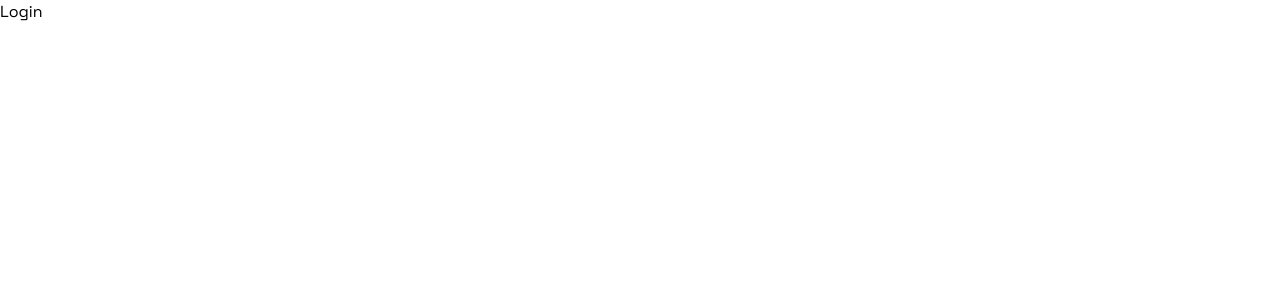
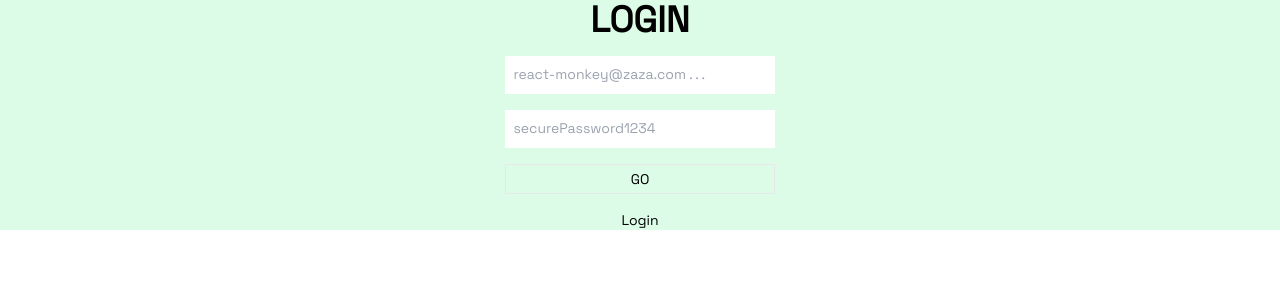
Before and after one commit to jarenadams21/next-spotify-api-tool, a Next.js app: page /components/Login in a window 1280 px wide. Shown: the top 300 px of the page. Built offline with nearby package versions, Linux system fonts and the light colour scheme.

Commit message:
login-page

```diff
--- a/pages/components/Login.tsx
+++ b/pages/components/Login.tsx
@@ -1,8 +1,55 @@
+import {useState} from 'react';
 
 export default function Login() {
+
+    const [email, setEmail] = useState("");
+    const [password, setPassword] = useState("");
+    const [error, setError] = useState(null);
+    const [isLoggingIn, setIsLoggingIn] = useState(true);
+
+    function submitHandler() {
+        if (!email || !password) {
+            setError('Please enter email and password');
+             return
+            }
+    }
+
     return (
-        <div>
-            Login
+        <div className="flex bg-green-100 gap-2 sm:gap-4 flex-col text-xs sm:text-sm justify-center items-center">
+            <h1 className='font-extrabold select-none text-2xl sm:text-4xl uppercase'>
+                {isLoggingIn ? 'Login' : 'Register'}
+                </h1>
+            { error && <div className="w-full max-w-[40ch]
+            border-rose-400 border border-solid text-center text-rose-400 py-2">{error}</div> }
+            <input type="text"
+            placeholder="react-monkey@zaza.com . . ."
+            value={email}
+            onChange={(e) => {
+                setEmail(e.target.value);
+            }}
+            className='outline-none
+            text-slate-900 p-2 w-full max-w-[30ch]
+            duration-300 border-b-2 border-solid border-white focus:border-indigo-300'/>
+            <input type="text"
+            placeholder="securePassword1234"
+            value={password}
+            onChange={(e) => {
+                setPassword(e.target.value);
+            }}
+            className='outline-none
+            text-slate-900 p-2 w-full max-w-[30ch]
+            duration-300 border-b-2 border-solid border-white focus:border-indigo-300'/>
+            <button
+            onClick={submitHandler}
+            className="w-full max-w-[30ch] border py-1 border-white-400 border-solid uppercase
+            relative after:absolute after:top-0 after:right-full after:bg-white
+            after:z-10 after:w-full after:h-full overflow-hidden hover:after:translate-x-full
+            after:duration-300">
+                <h2 className="relative z-20">Go</h2>
+                </button>
+                <h2 className="duration-300 hover:scale-110 cursor-pointer"
+                onClick={() => setIsLoggingIn(!isLoggingIn)}
+                >{isLoggingIn ? 'Login' : 'Register'}</h2>
         </div>
     )
 }
```
